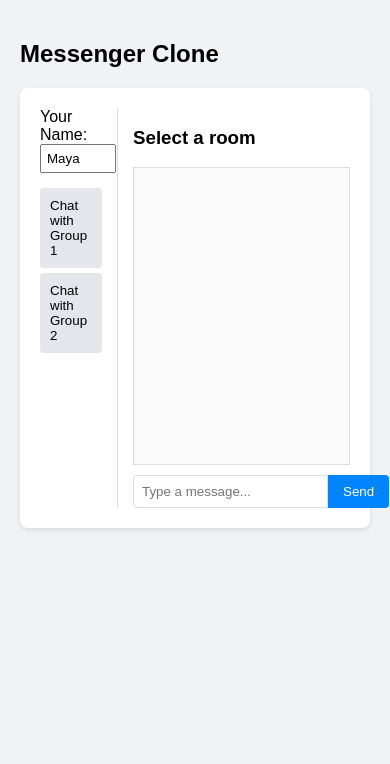
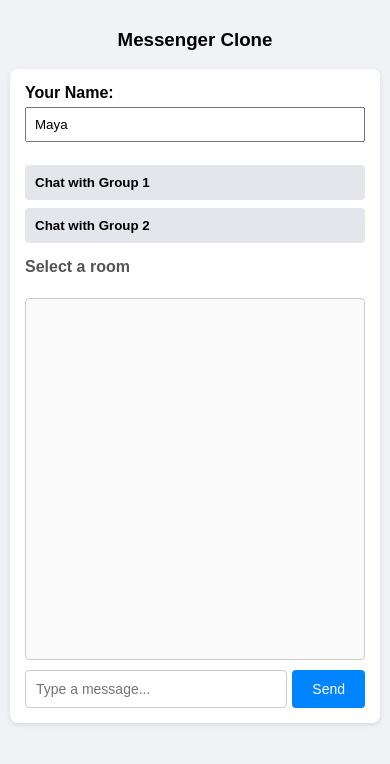
Before and after one commit to naimmaya/messenger-app, a Flask app: page / in a window 390 px wide. Shown: the top 764 px of the page. Run offline with Flask 3, Linux system fonts and the light colour scheme; some libraries are stand-ins or nearby versions.

Commit message:
Refactor index.html for improved layout and styling
Updated styles and layout for better responsiveness and usability.

```diff
--- a/templates/index.html
+++ b/templates/index.html
@@ -7,30 +7,35 @@
     <!-- Socket.IO CDN -->
     <script src="https://cdnjs.cloudflare.com/ajax/libs/socket.io/4.0.1/socket.io.js"></script>
     <style>
-        body { font-family: Arial, sans-serif; margin: 0; padding: 20px; background: #f0f2f5; }
-        .container { display: flex; max-width: 900px; margin: auto; background: white; padding: 20px; border-radius: 8px; box-shadow: 0 2px 5px rgba(0,0,0,0.1); }
-        .sidebar { width: 30%; border-right: 1px solid #ddd; padding-right: 15px; }
-        .chat-area { width: 70%; padding-left: 15px; display: flex; flex-direction: column; height: 400px; }
-        #messages { flex-grow: 1; border: 1px solid #ddd; overflow-y: scroll; padding: 10px; margin-bottom: 10px; background: #fafafa; }
-        .input-group { display: flex; }
-        .input-group input { flex-grow: 1; padding: 8px; border: 1px solid #ddd; border-radius: 4px 0 0 4px; }
-        .input-group button { padding: 8px 15px; background: #0084ff; color: white; border: none; border-radius: 0 4px 4px 0; cursor: pointer; }
-        .room-btn { display: block; width: 100%; padding: 10px; margin-top: 5px; background: #e4e6eb; border: none; border-radius: 4px; cursor: pointer; text-align: left; }
+        body { font-family: Arial, sans-serif; margin: 0; padding: 10px; background: #f0f2f5; box-sizing: border-box; }
+        .container { display: flex; flex-direction: column; max-width: 600px; margin: auto; background: white; padding: 15px; border-radius: 8px; box-shadow: 0 2px 5px rgba(0,0,0,0.1); }
+        @media(min-width: 768px) {
+            .container { flex-direction: row; max-width: 900px; }
+            .sidebar { width: 35%; border-right: 1px solid #ddd; padding-right: 15px; }
+            .chat-area { width: 65%; padding-left: 15px; }
+        }
+        .sidebar { margin-bottom: 15px; }
+        .chat-area { display: flex; flex-direction: column; height: 450px; }
+        #messages { flex-grow: 1; border: 1px solid #ccc; border-radius: 4px; overflow-y: scroll; padding: 10px; margin-bottom: 10px; background: #fafafa; }
+        .input-group { display: flex; gap: 5px; }
+        .input-group input { flex-grow: 1; padding: 10px; border: 1px solid #ccc; border-radius: 4px; font-size: 14px; }
+        .input-group button { padding: 10px 20px; background: #0084ff; color: white; border: none; border-radius: 4px; cursor: pointer; font-size: 14px; }
+        .room-btn { display: block; width: 100%; padding: 10px; margin-top: 8px; background: #e4e6eb; border: none; border-radius: 4px; cursor: pointer; text-align: left; font-weight: bold; }
         .room-btn:hover { background: #d8dadf; }
     </style>
 </head>
 <body>
 
-    <h2>Messenger Clone</h2>
+    <h3 style="text-align: center;">Messenger Clone</h3>
     <div class="container">
         <div class="sidebar">
-            <label>Your Name:</label>
-            <input type="text" id="username" value="Maya" style="width: 100%; padding: 5px; margin-bottom: 10px;"><br>
+            <label><strong>Your Name:</strong></label><br>
+            <input type="text" id="username" value="Maya" style="width: 100%; padding: 8px; margin-top: 5px; margin-bottom: 15px; box-sizing: border-box;"><br>
             <button class="room-btn" onclick="joinRoom('Group 1')">Chat with Group 1</button>
             <button class="room-btn" onclick="joinRoom('Group 2')">Chat with Group 2</button>
         </div>
         <div class="chat-area">
-            <h3 id="room-title">Select a room</h3>
+            <h4 id="room-title" style="margin-top: 0; color: #555;">Select a room</h4>
             <div id="messages"></div>
             <div class="input-group">
                 <input type="text" id="message-input" placeholder="Type a message...">
@@ -64,13 +69,13 @@
 
         socket.on('status', function(data) {
             var msgDiv = document.getElementById('messages');
-            msgDiv.innerHTML += '<p><em>' + data.msg + '</em></p>';
+            msgDiv.innerHTML += '<p style="color: gray; font-style: italic; margin: 5px 0;">' + data.msg + '</p>';
             msgDiv.scrollTop = msgDiv.scrollHeight;
         });
 
         socket.on('receive_message', function(data) {
             var msgDiv = document.getElementById('messages');
-            msgDiv.innerHTML += '<p><strong>' + data.sender + ':</strong> ' + data.message + '</p>';
+            msgDiv.innerHTML += '<p style="margin: 5px 0;"><strong>' + data.sender + ':</strong> ' + data.message + '</p>';
             msgDiv.scrollTop = msgDiv.scrollHeight;
         });
     </script>
```
